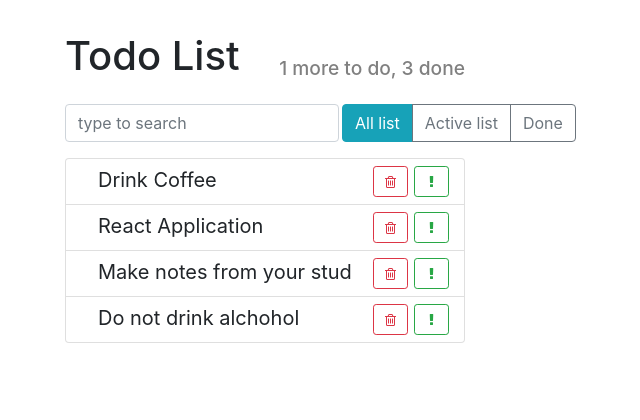
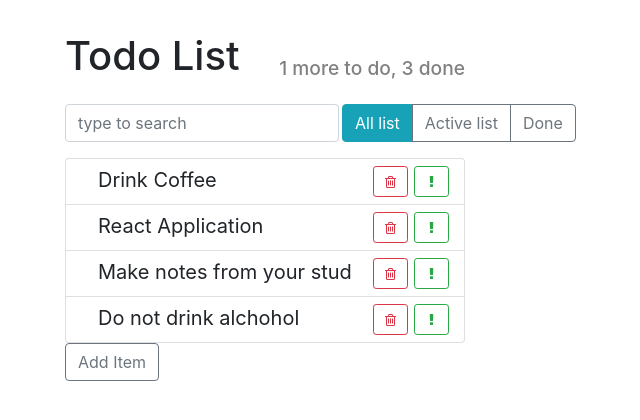
Before and after one commit to Altair-sh/todolist-react, a React (Create React App) app: page / in a window 1280 px wide. Shown: the top 420 px of the page, without its empty margins (375-1015 px from the left). Built offline with nearby package versions, Linux system fonts and the light colour scheme.

Commit message:
step 27: created ItemAddForm

```diff
--- a/src/components/App/App.jsx
+++ b/src/components/App/App.jsx
@@ -3,6 +3,7 @@
 import SearchPanel from '../SearchPanel'
 import TodoList from '../TodoList'
 import ItemStatusFilter from '../ItemStatusFilter'
+import ItemAddForm from '../ItemAddForm'
 import './App.css'
 
 export default class App extends Component {
@@ -36,6 +37,7 @@
                 </div>
                 <TodoList todos={this.state.todoData}
                     onDeleted={this.deleteItem}/>
+                <ItemAddForm/>
             </div>
         )
     }
--- /dev/null
+++ b/src/components/ItemAddForm/ItemAddForm.css
@@ -0,0 +1,4 @@
+.item-add-form
+.item-add-form {
+    margin-top: 10px;
+}
--- /dev/null
+++ b/src/components/ItemAddForm/ItemAddForm.jsx
@@ -0,0 +1,14 @@
+import React, { Component } from 'react'
+import './ItemAddForm.css'
+
+export default class ItemAddForm extends  Component {
+    render() {
+        return (
+            <div className={"item-add-form"}>
+                <button className={"btn btn-outline-secondary"}>
+                    Add Item
+                </button>
+            </div>
+        )
+    }
+}
--- /dev/null
+++ b/src/components/ItemAddForm/index.js
@@ -0,0 +1,2 @@
+import ItemAddForm from './ItemAddForm'
+export default ItemAddForm
```
